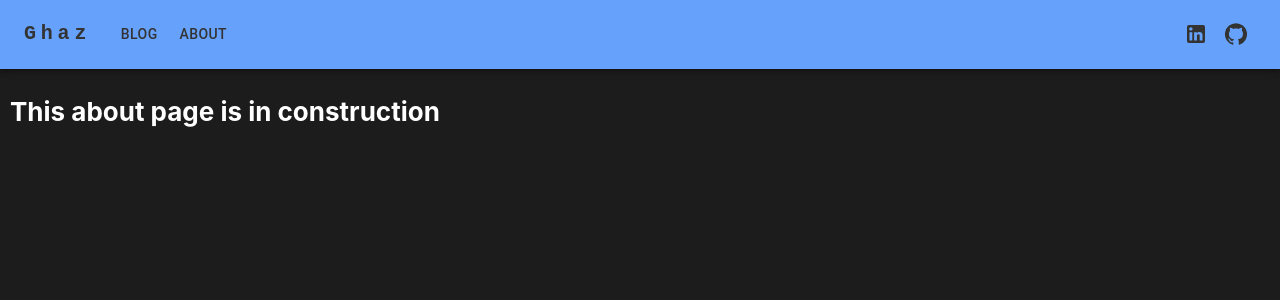
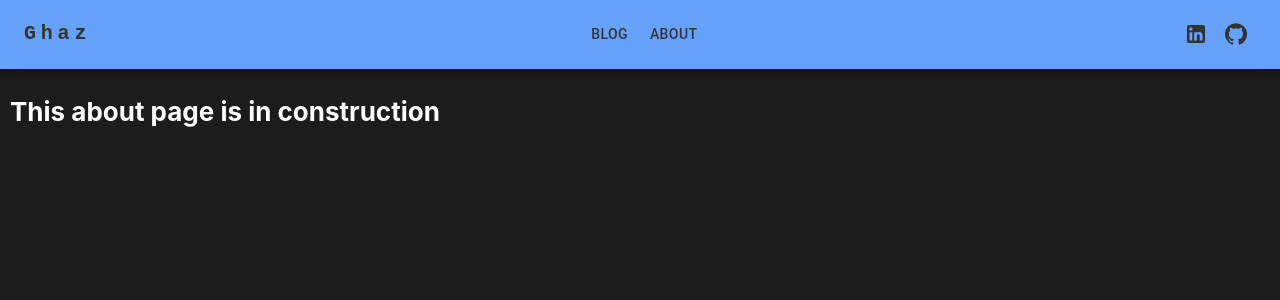
Before and after one commit to GhazTools/Blog, a React (Create React App) app: page /about in a window 1280 px wide. Shown: the top 300 px of the page. Built offline with nearby package versions, Linux system fonts and the light colour scheme.

Commit message:
update header

```diff
--- a/package.json
+++ b/package.json
@@ -17,7 +17,8 @@
         "react-scripts": "^5.0.1",
         "react-syntax-highlighter": "^15.5.0",
         "typescript": "^4.9.5",
-        "web-vitals": "^2.1.4"
+        "web-vitals": "^2.1.4",
+        "webpack": "^5.92.1"
     },
     "scripts": {
         "start": "PORT=3001 react-scripts start",
--- a/src/components/header.tsx
+++ b/src/components/header.tsx
@@ -149,8 +149,8 @@ function Header() {
                     <Box
                         sx={{
                             flexGrow: 1,
-                            display: { xs: "none", md: "flex" },
-                            color: "#333333",
+                            display: { md: "flex", xs: "none" },
+                            justifyContent: "center",
                         }}
                     >
                         {pages.map((page) => (
```
Also changed, not shown: 1 other file (tests, documents, lock files or other folders).
